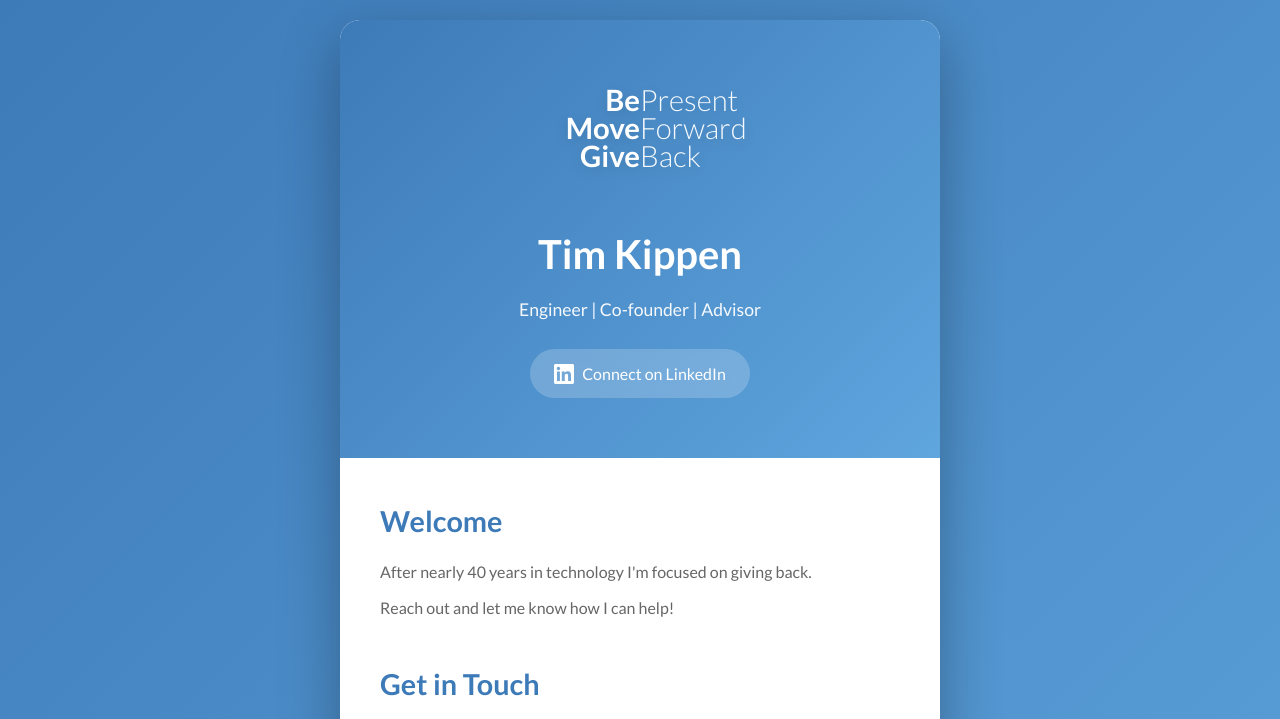
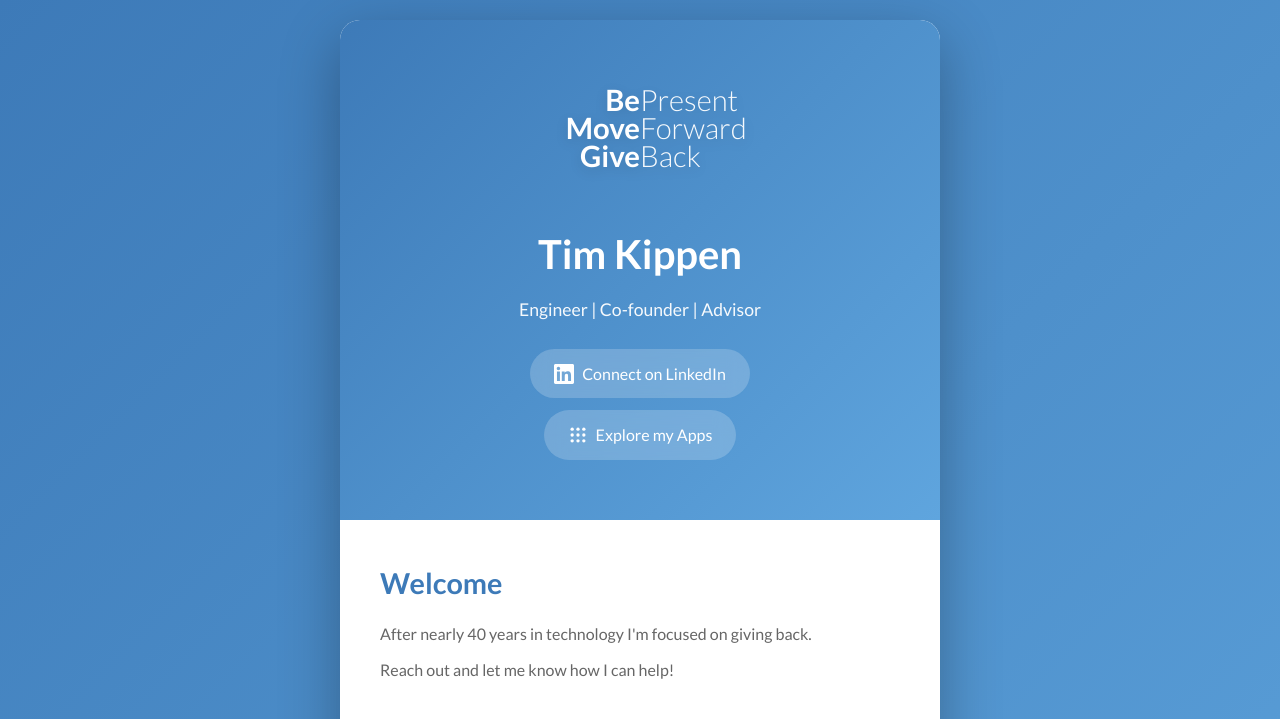
Before and after one commit to timkippen/timkippen.github.io, a plain HTML site: page index.html in a window 1280 px wide. Shown: the top 719 px of the page. Drawn offline with Linux system fonts and the light colour scheme.

Commit message:
Add Explore my Apps link to header
Stacks a second pill below the LinkedIn button linking to apps.timkippen.com. Uses a 9-dot grid icon (universal apps-launcher metaphor) and opens in the same tab. Restructures .social-links as a flex column so the pills stack cleanly and stay centered on all viewports.

Co-Authored-By: Claude Opus 4.7 (1M context) <noreply@anthropic.com>

```diff
--- a/index.html
+++ b/index.html
@@ -79,6 +79,10 @@
 
         .social-links {
             margin-top: 25px;
+            display: flex;
+            flex-direction: column;
+            align-items: center;
+            gap: 12px;
         }
 
         .social-links a {
@@ -309,6 +313,20 @@
                     </svg>
                     Connect on LinkedIn
                 </a>
+                <a href="https://apps.timkippen.com" rel="noopener noreferrer">
+                    <svg fill="currentColor" viewBox="0 0 24 24" xmlns="http://www.w3.org/2000/svg">
+                        <circle cx="5" cy="5" r="2"/>
+                        <circle cx="12" cy="5" r="2"/>
+                        <circle cx="19" cy="5" r="2"/>
+                        <circle cx="5" cy="12" r="2"/>
+                        <circle cx="12" cy="12" r="2"/>
+                        <circle cx="19" cy="12" r="2"/>
+                        <circle cx="5" cy="19" r="2"/>
+                        <circle cx="12" cy="19" r="2"/>
+                        <circle cx="19" cy="19" r="2"/>
+                    </svg>
+                    Explore my Apps
+                </a>
             </div>
         </div>
 
```
